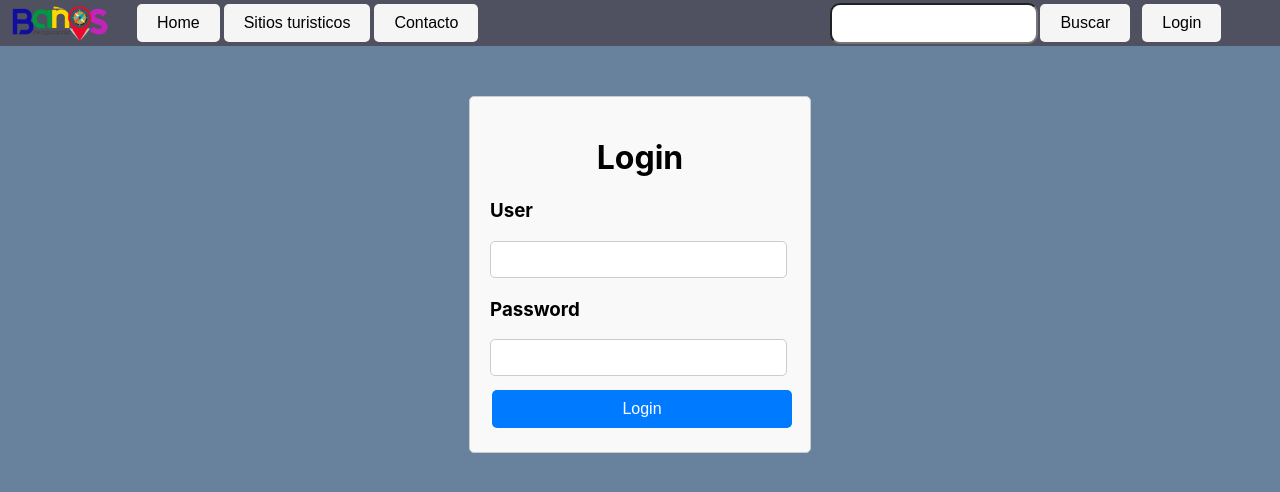
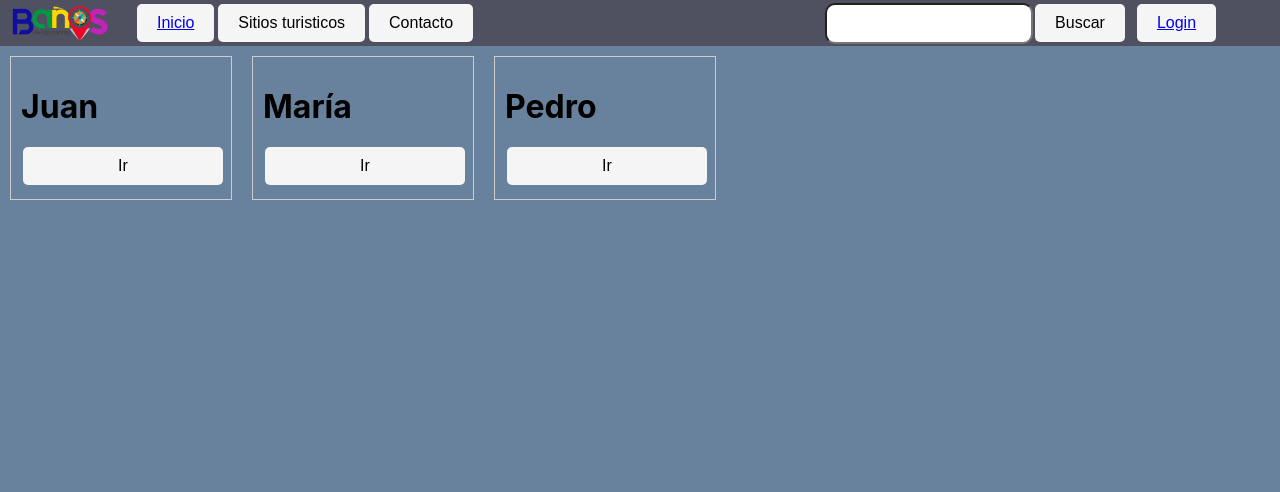
Before and after one commit to CarlosAl21/AWM, a React (Create React App) app: page / in a window 1280 px wide. Shown: the top 492 px of the page. Built offline with nearby package versions, Linux system fonts and the light colour scheme.

Commit message:
Ya funca la redireccion

```diff
--- a/src/App.js
+++ b/src/App.js
@@ -1,12 +1,9 @@
-import Contenedores from './Components/Contenedores';
-import Header from './Components/Header';
-import Home from './Pages/Home';
-import Login from './Pages/Login';
+import Rutas from './Components/Rutas';
 import './Styles/stylesMain.css'
+
 function App() {
   return (
-      // <Home/>,
-      <Login/>
+    <Rutas />
   );
 }
 
--- a/src/Components/Header.jsx
+++ b/src/Components/Header.jsx
@@ -5,7 +5,9 @@ import Nav from './Nav'
 export default function Header() {
   return (
     <header className='Encabezado'>
+      <a href='/' className='Logo'>
         <img src='logobanios.png' alt='' />
+        </a>
         <Nav />
       </header>
   )
--- a/src/Components/Nav.jsx
+++ b/src/Components/Nav.jsx
@@ -5,14 +5,14 @@ export default function Nav() {
   return (
     <div className='navegador'>
       <div className='botones'>
-        <button>Home</button>
+        <button><a href="/">Inicio</a></button>
         <button>Sitios turisticos</button>
         <button>Contacto</button>
       </div>
       <div className='buscador'>
         <input className='buscadorinput' type="text" />
         <button className='buscadorbutton'>Buscar</button>
-        <button className='login'>Login</button>
+        <button className='login'><a href="/login">Login</a></button>
       </div>
     </div>
   );
--- a/src/Components/Rutas.jsx
+++ b/src/Components/Rutas.jsx
@@ -1,17 +1,15 @@
 import React from 'react';
-import { Navigate, Route, Routes } from "react-router-dom";
-import  Nav  from "./Nav";
+import { BrowserRouter, Route, Routes } from "react-router-dom";
 import Home from "../Pages/Home";
 import Login from "../Pages/Login";
 
-export default function Rutas1() {
+export default function Rutas() {
   return (
+    <BrowserRouter>
     <Routes>
-      <Route path="/" element={<Nav/>}>
-        <Route index element={<Home/>} />
-        <Route path="login" element={<Login />} />
-        <Route path="*" element={<Navigate to="/" />} />
-      </Route>
+      <Route path='/' element={<Home />} />
+      <Route path='/login' element={<Login />} />
     </Routes>
+    </BrowserRouter>
   )
 }
--- a/src/Styles/EstilosHeader.css
+++ b/src/Styles/EstilosHeader.css
@@ -1,3 +1,7 @@
+a {
+  display: flex;
+  align-items: center;
+}
 img {
     width: 100px;
     height: auto;
```
